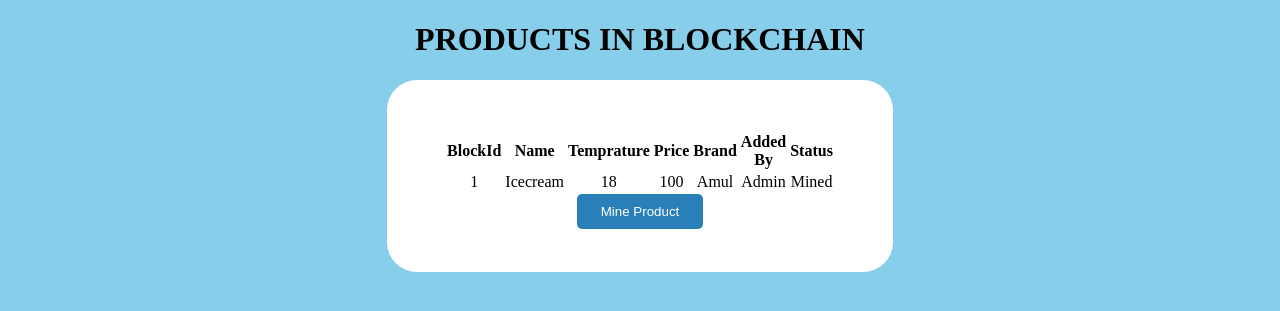
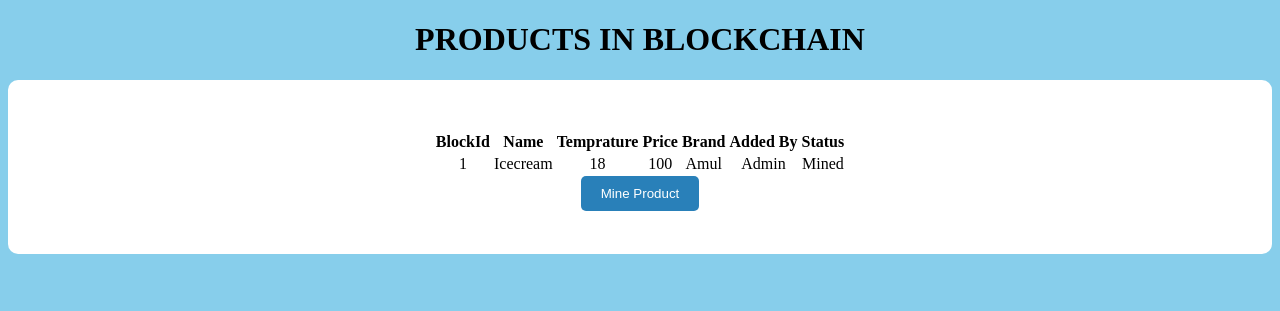
Before and after one commit to Mangesh-Gosavi/Blockchain_Supplychain, a Flask app: page /viewprod in a window 1280 px wide. Shown: the top 311 px of the page. Run offline with Flask 3, Linux system fonts and the light colour scheme.

Commit message:
Update product.html

```diff
--- a/templates/product.html
+++ b/templates/product.html
@@ -13,12 +13,11 @@
         .container {
             display: flex;
             flex-direction: column;
+            align-items: center;
             justify-content: center;
             background-color: white;
             padding: 20px;
-            border-radius: 30px;
-            margin-left: 30%;
-            margin-right: 30%;
+            border-radius: 10px;
         }
 
         table {
```
